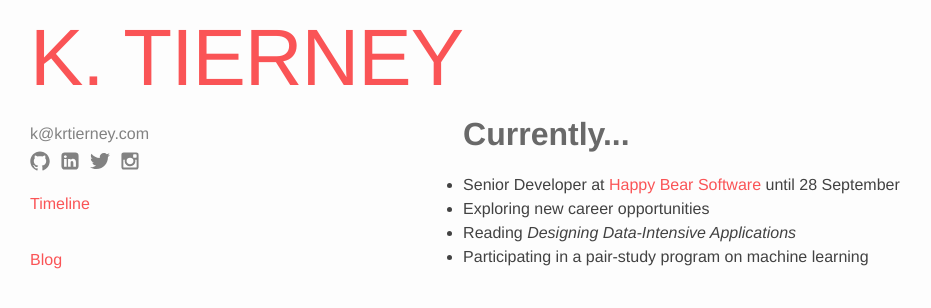
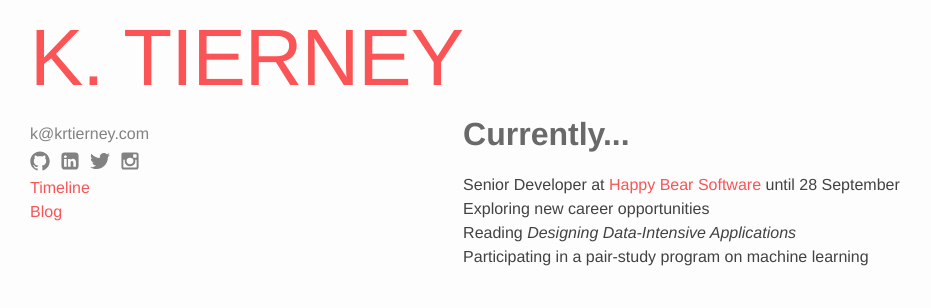
Before and after one commit to krtierney/krtierney.github.io, a Jekyll site: the page built from index.md, in a window 1280 px wide. Shown: the top 308 px of the page, without its empty margins (0-931 px from the left). Built offline with Jekyll 4.4.1, drawn with Linux system fonts in a browser that asks for light colours.

Commit message:
Removes buggy burger menu

```diff
--- a/_includes/header.html
+++ b/_includes/header.html
@@ -13,16 +13,6 @@
       </ul>
     </div>
 
-    <nav class="site-nav">
-      <span class="menu-icon">
-        <svg viewBox="0 0 18 15" width="18px" height="15px">
-          <path fill="#424242" d="M18,1.484c0,0.82-0.665,1.484-1.484,1.484H1.484C0.665,2.969,0,2.304,0,1.484l0,0C0,0.665,0.665,0,1.484,0 h15.031C17.335,0,18,0.665,18,1.484L18,1.484z"/>
-          <path fill="#424242" d="M18,7.516C18,8.335,17.335,9,16.516,9H1.484C0.665,9,0,8.335,0,7.516l0,0c0-0.82,0.665-1.484,1.484-1.484 h15.031C17.335,6.031,18,6.696,18,7.516L18,7.516z"/>
-          <path fill="#424242" d="M18,13.516C18,14.335,17.335,15,16.516,15H1.484C0.665,15,0,14.335,0,13.516l0,0 c0-0.82,0.665-1.484,1.484-1.484h15.031C17.335,12.031,18,12.696,18,13.516L18,13.516z"/>
-        </svg>
-      </span>
-
-      <div class="trigger">
       <ul class="left-sidebar">
       {% for page in site.pages %}
         {% if page.title %}
@@ -30,7 +20,6 @@
         {% endif %}
       {% endfor %}
       </ul>
-      </div>
     </nav>
 
   </div>
--- a/_sass/_layout.scss
+++ b/_sass/_layout.scss
@@ -75,16 +75,6 @@
       }
     }
 
-    .trigger {
-      clear: both;
-      display: none;
-    }
-
-    &:focus .trigger {
-      display: block;
-      padding-bottom: 5px;
-    }
-
     .page-link {
       display: block;
       padding: 5px 10px;
@@ -127,7 +117,9 @@
   font-size: 24px;
 }
 
-
+.home > ul {
+  list-style: none;
+}
 
 /**
  * Posts
```
Also changed, not shown: 5 other files. Lines whose indentation alone changed are shown as unchanged.
